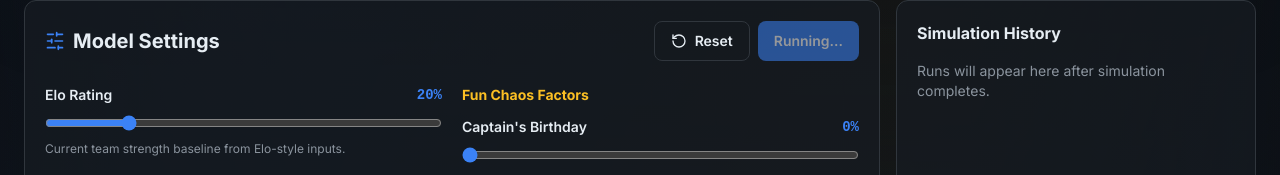
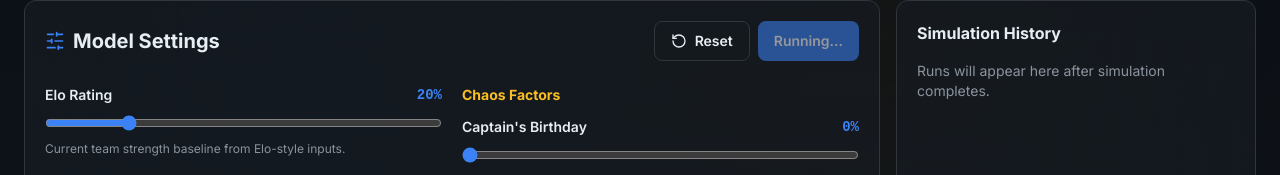
Before and after one commit to dhruvgupta2109/fbwc26model, a Next.js app in the folder frontend/: page /model in a window 1280 px wide. Shown: the part 247-422 px from the top of the page. Built offline with nearby package versions, Linux system fonts and the light colour scheme.

Commit message:
Update WeightSliders: Rename section title from "Fun Chaos Factors" to "Chaos Factors"

```diff
--- a/frontend/components/settings/WeightSliders.tsx
+++ b/frontend/components/settings/WeightSliders.tsx
@@ -30,7 +30,7 @@ export function WeightSliders({ onRun, isRunning }: { onRun: () => void; isRunni
         <div className="mt-6 grid gap-5 lg:grid-cols-2">
           <SliderGroup entries={regular} weights={weights} setWeight={setWeight} />
           <div>
-            <h3 className="mb-3 text-sm font-bold text-accent">Fun Chaos Factors</h3>
+            <h3 className="mb-3 text-sm font-bold text-accent">Chaos Factors</h3>
             <SliderGroup entries={fun} weights={weights} setWeight={setWeight} />
           </div>
         </div>
```
